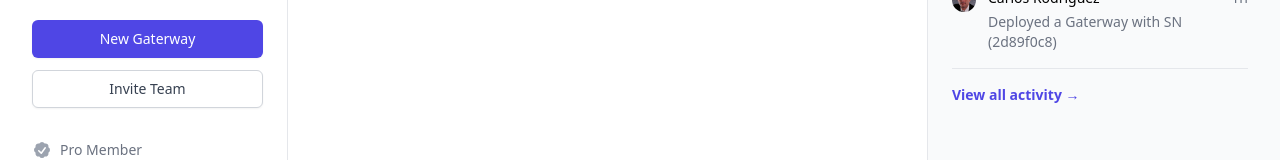
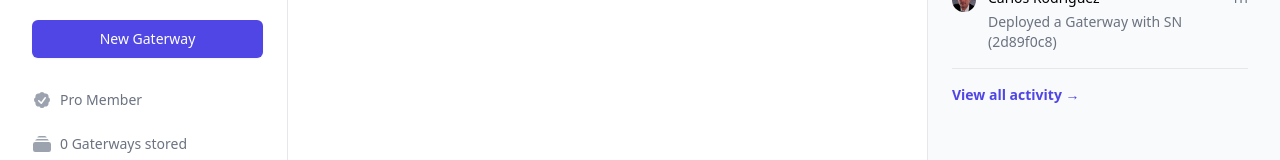
Before and after one commit to carlitorweb/gaterways-ui, a React (Vite) app: page / in a window 1280 px wide. Shown: the part 148-308 px from the top of the page. Built offline with nearby package versions, Linux system fonts and the light colour scheme; no server answers.

Commit message:
no need this button

```diff
--- a/src/components/body/leftSidebar.tsx
+++ b/src/components/body/leftSidebar.tsx
@@ -48,11 +48,6 @@ function LeftSidebar() {
                                 {/* Action buttons */}
                                 <div className='flex flex-col sm:flex-row xl:flex-col'>
                                     <GaterwayForm />
-                                    <button
-                                        type='button'
-                                        className='mt-3 inline-flex items-center justify-center rounded-md border border-gray-300 bg-white px-4 py-2 text-sm font-medium text-gray-700 shadow-sm hover:bg-gray-50 focus:outline-none focus:ring-2 focus:ring-indigo-500 focus:ring-offset-2 sm:mt-0 sm:ml-3 xl:ml-0 xl:mt-3 xl:w-full'>
-                                        Invite Team
-                                    </button>
                                 </div>
                             </div>
                             {/* Meta info */}
```
